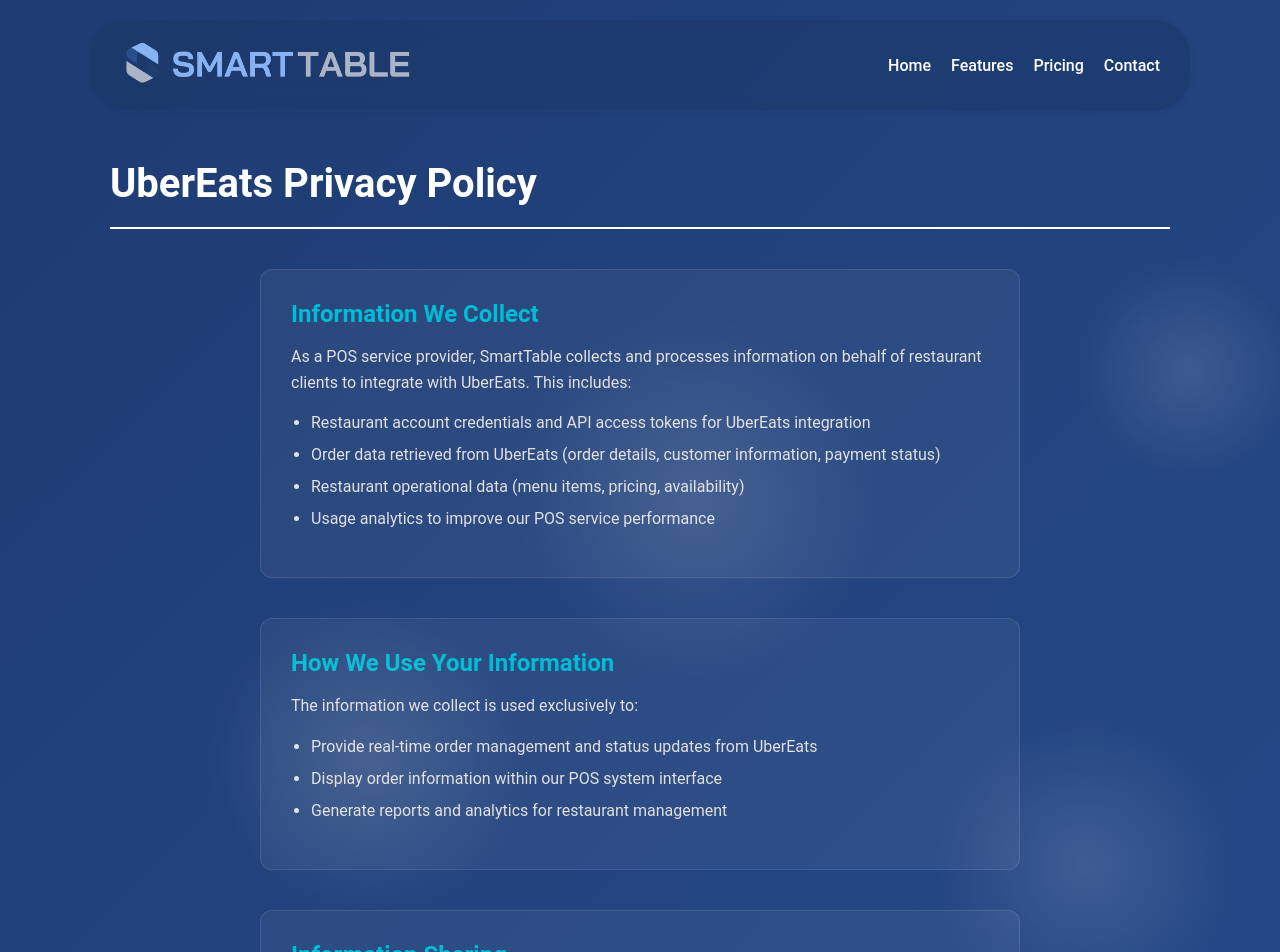
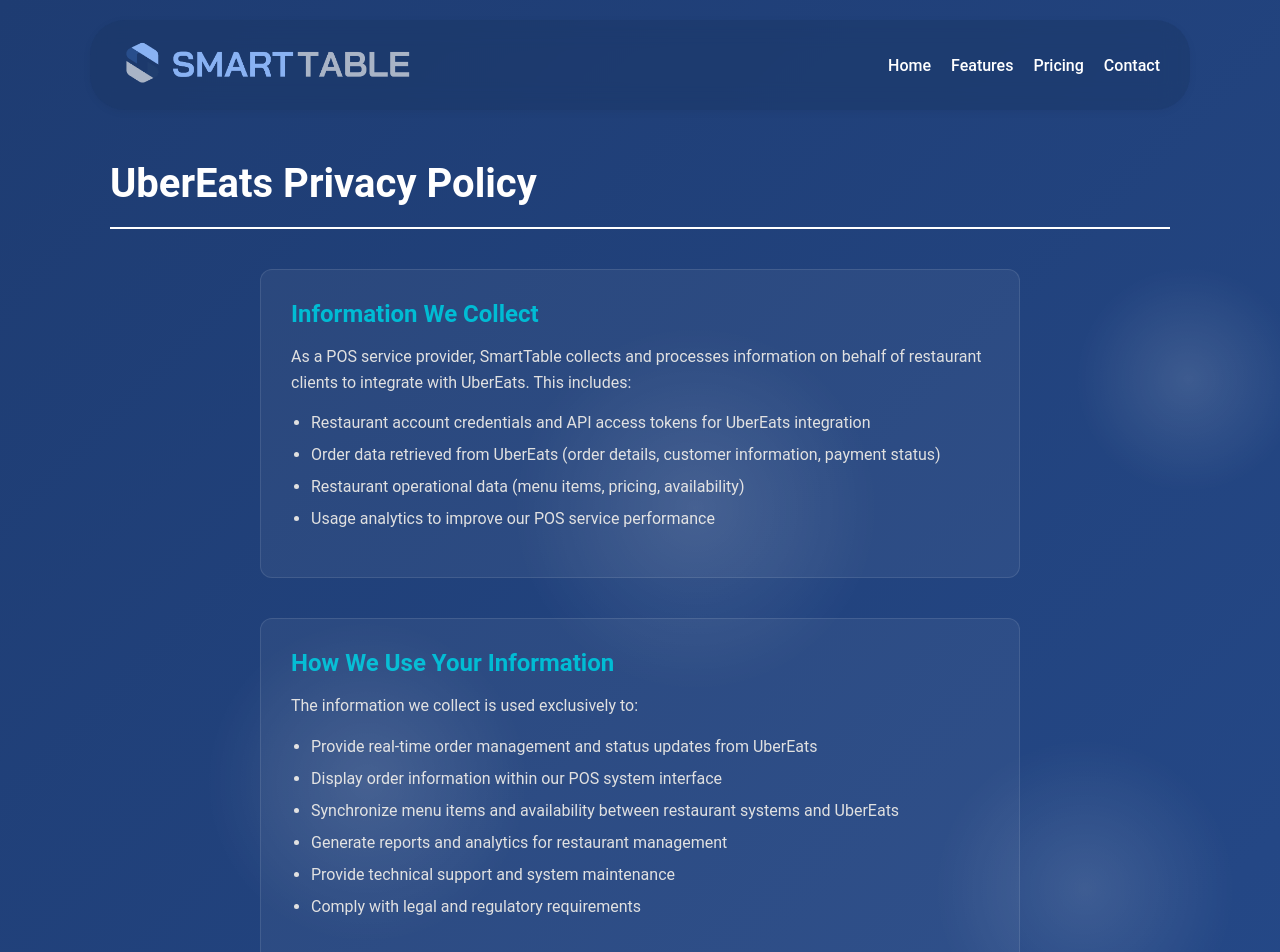
Before and after one commit to Harry-SmartTableNZ/SmartTable, a React (Create React App) app: page /ubereats-privacy-policy in a window 1280 px wide. Shown: the top 952 px of the page. Built offline with nearby package versions, Linux system fonts and the light colour scheme.

Commit message:
privacy terms update

```diff
--- a/src/pages/UberEatsPrivacyPage.jsx
+++ b/src/pages/UberEatsPrivacyPage.jsx
@@ -36,10 +36,10 @@ const UberEatsPrivacyPage = () => {
               <ul>
                 <li>Provide real-time order management and status updates from UberEats</li>
                 <li>Display order information within our POS system interface</li>
-                {/* <li>Synchronize menu items and availability between restaurant systems and UberEats</li> */}
+                <li>Synchronize menu items and availability between restaurant systems and UberEats</li>
                 <li>Generate reports and analytics for restaurant management</li>
-                {/* <li>Provide technical support and system maintenance</li> */}
-                {/* <li>Comply with legal and regulatory requirements</li> */}
+                <li>Provide technical support and system maintenance</li>
+                <li>Comply with legal and regulatory requirements</li>
               </ul>
             </div>
 
```
